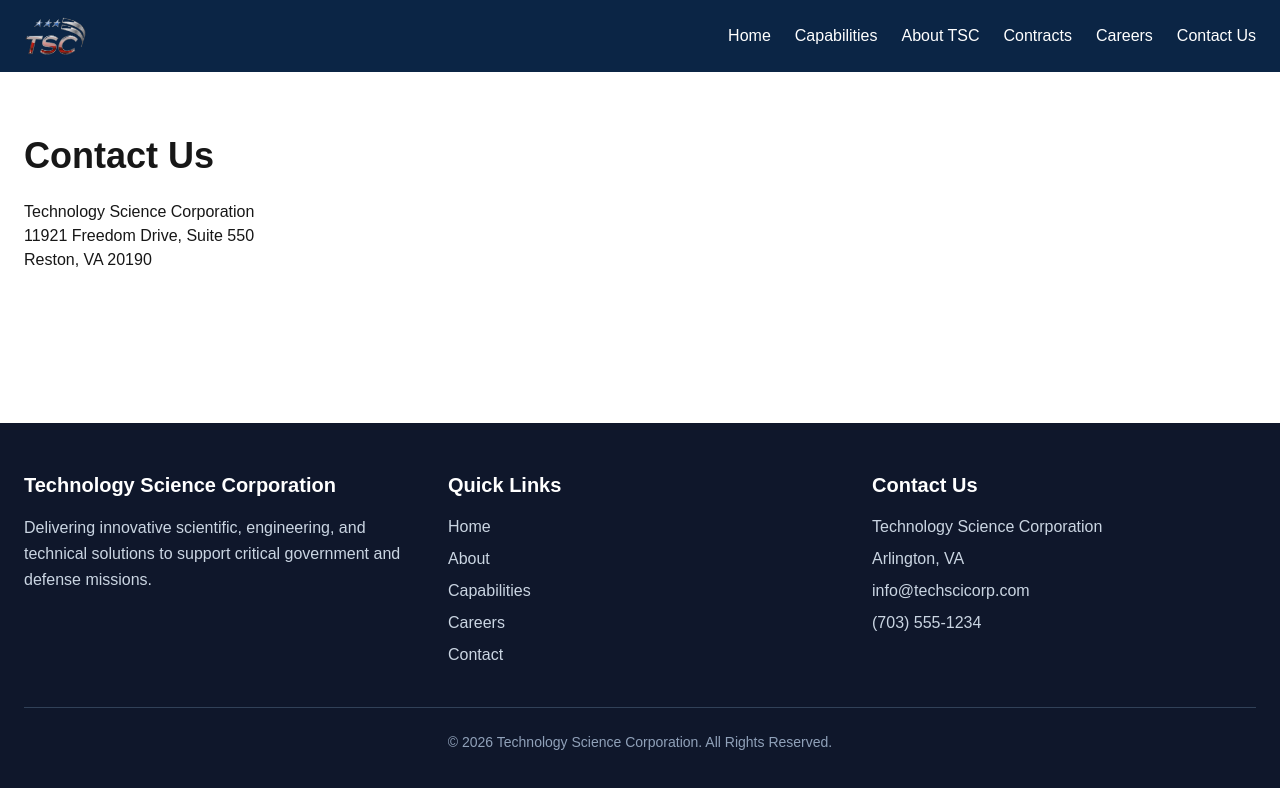
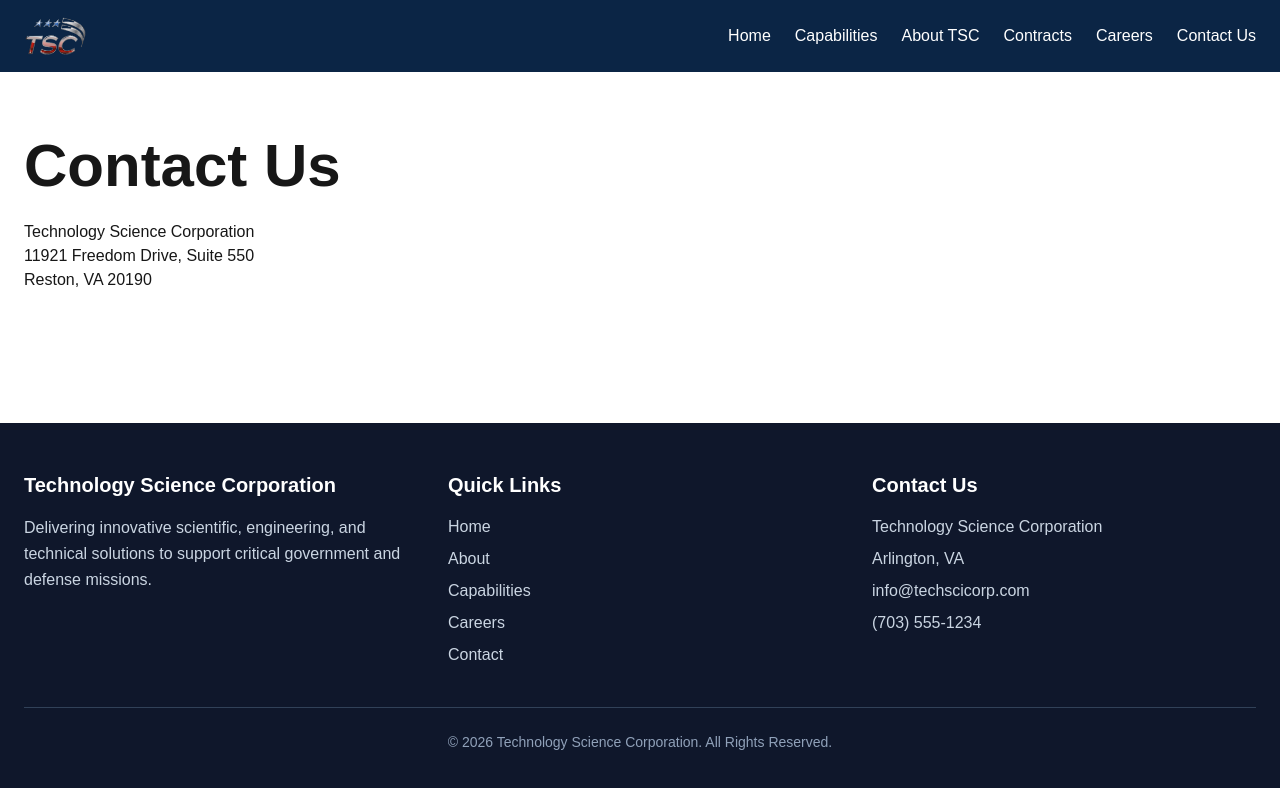
Before and after one commit to techscicorpweb/techscicorp-prod, a Next.js app: page /contact in a window 1280 px wide. Shown: the top 788 px of the page. Built offline with nearby package versions, Linux system fonts and the light colour scheme.

Commit message:
H1 size updates to 6p

```diff
--- a/src/app/careers/page.tsx
+++ b/src/app/careers/page.tsx
@@ -5,7 +5,7 @@ export default async function CareersPage() {
 
   return (
     <main className="max-w-7xl mx-auto px-6 py-16">
-      <h1 className="text-4xl font-bold mb-8">
+      <h1 className="text-6xl font-bold mb-8">
         Careers!
       </h1>
 
--- a/src/app/contact/page.tsx
+++ b/src/app/contact/page.tsx
@@ -1,7 +1,7 @@
 export default function ContactPage() {
   return (
     <main className="max-w-7xl mx-auto px-6 py-16">
-      <h1 className="text-4xl font-bold mb-6">
+      <h1 className="text-6xl font-bold mb-6">
         Contact Us
       </h1>
 
```
